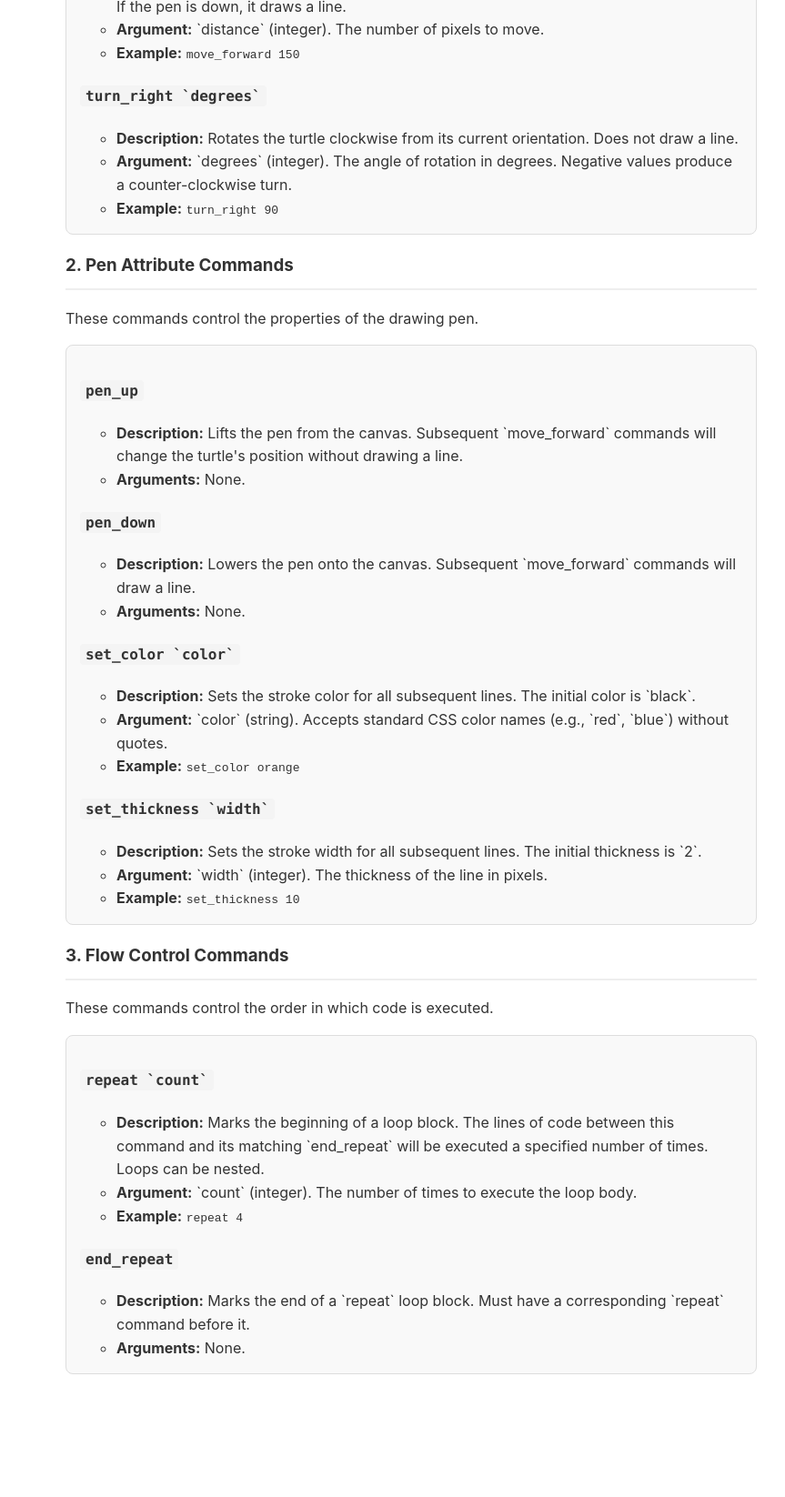
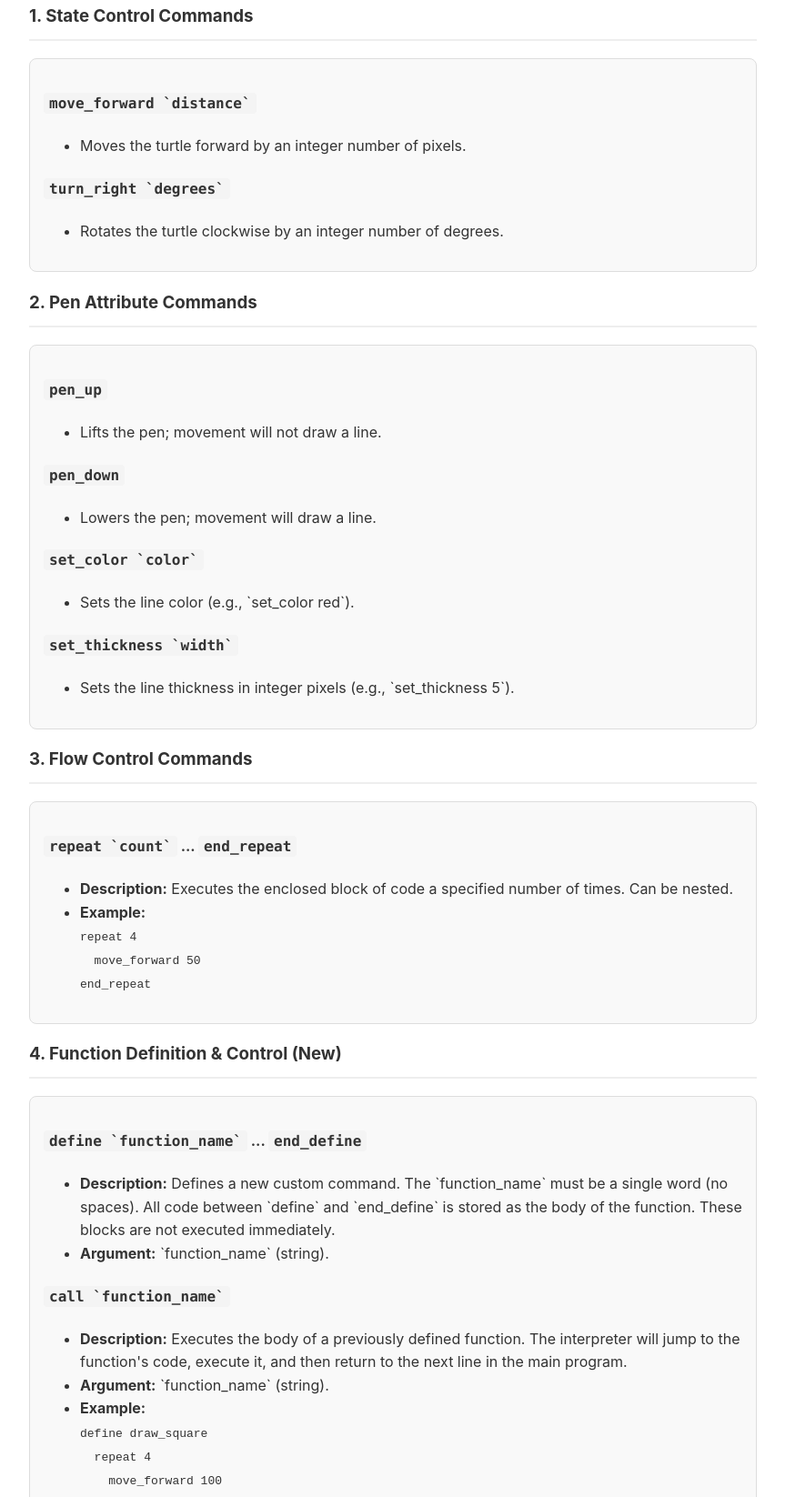
Before and after one commit to zimzero12/zimzero12.github.io, a plain HTML site: page documentation.html in a window 1280 px wide. Shown: the part 1154-2800 px from the top of the page at 91% size, without its empty margins (8-871 px from the left). Before the commit the page ends 2705 px from the top, so only its background shows below. Drawn offline with Linux system fonts and the light colour scheme.

Commit message:
Update documentation.html

```diff
--- a/documentation.html
+++ b/documentation.html
@@ -42,7 +42,7 @@
     </style>
 </head>
 <body>
-        <h1>Welcome to EchoDraw!</h1>
+            <h1>Welcome to EchoDraw!</h1>
     <p>
         This is the instruction manual for EchoDraw. It contains a guide for beginners and a full language specification for experts.
     </p>
@@ -54,86 +54,74 @@
 
     <h3>The Main Buttons</h3>
     <div class="example-box">
-        <p><span class="button-name run-btn">Run Program</span>: Executes the code in the editor and draws the result on the canvas.</p>
-        <p><span class="button-name save-btn">Save Drawing</span>: Downloads a PNG image of the canvas.</p>
-        <p><span class="button-name share-btn">Share Program</span>: Generates a unique URL that contains the current program, allowing anyone with the link to load, view, and run your code.</p>
+        <p><span class="button-name run-btn">Run Program</span>, <span class="button-name save-btn">Save Drawing</span>, and <span class="button-name share-btn">Share Program</span>: These buttons let you run your code, save your art as an image, and create a special link to share your program with anyone.</p>
     </div>
 
-    <h3>How to Create</h3>
-    <ol>
-        <li><strong>The Visual Way:</strong> Drag and drop blocks. The text code will be automatically generated in the Code Editor.</li>
-        <li><strong>The Pro Way:</strong> Type commands directly into the Code Editor. This gives you full control.</li>
-    ol>
+    <h3>The Blocks Reference</h3>
+    <div class="example-box">
+        <h4>Drawing & Artist Blocks</h4>
+        <p>Use blocks like <span class="block-name">move forward</span>, <span class="block-name">turn right</span>, <span class="block-name">set color</span>, and <span class="block-name">pen up/down</span> to control the turtle and create your art.</p>
+
+        <h4>Logic Blocks</h4>
+        <p>The <span class="block-name">repeat</span> block is great for drawing shapes that have repeating sides, like squares or stars.</p>
+
+        <h4>My Blocks (New!)</h4>
+        <p>This is the most powerful feature! In the "My Blocks" category, you can click "Make a Block" to invent your own commands. If you have a set of blocks you use all the time (like drawing a square), you can give it a name like "draw_square". A new <span class="block-name">draw_square</span> block will appear that you can use anywhere, as many times as you want!</p>
+    </div>
 
     <!-- SECTION 2: LANGUAGE SPECIFICATION -->
 
     <h2>EchoDraw Language Specification</h2>
     <p>
-        EchoDraw is a procedural, imperative, turtle graphics language. The interpreter processes commands line-by-line, from top to bottom. The language is case-sensitive and whitespace-sensitive for command arguments.
+        EchoDraw is a procedural, imperative, turtle graphics language. The interpreter performs a pre-pass to register all function definitions before executing the main program logic line-by-line.
     </p>
 
     <h3>1. State Control Commands</h3>
-    <p>These commands modify the state of the turtle (its position and angle).</p>
     <div class="example-box">
         <h4><span class="block-name">move_forward `distance`</span></h4>
-        <ul>
-            <li><strong>Description:</strong> Moves the turtle forward from its current position in the direction it is facing. If the pen is down, it draws a line.</li>
-            <li><strong>Argument:</strong> `distance` (integer). The number of pixels to move.</li>
-            <li><strong>Example:</strong> <code>move_forward 150</code></li>
-        </ul>
+        <ul><li>Moves the turtle forward by an integer number of pixels.</li></ul>
 
         <h4><span class="block-name">turn_right `degrees`</span></h4>
+        <ul><li>Rotates the turtle clockwise by an integer number of degrees.</li></ul>
+    </div>
+
+    <h3>2. Pen Attribute Commands</h3>
+    <div class="example-box">
+        <h4><span class="block-name">pen_up</span></h4>
+        <ul><li>Lifts the pen; movement will not draw a line.</li></ul>
+
+        <h4><span class="block-name">pen_down</span></h4>
+        <ul><li>Lowers the pen; movement will draw a line.</li></ul>
+
+        <h4><span class="block-name">set_color `color`</span></h4>
+        <ul><li>Sets the line color (e.g., `set_color red`).</li></ul>
+
+        <h4><span class="block-name">set_thickness `width`</span></h4>
+        <ul><li>Sets the line thickness in integer pixels (e.g., `set_thickness 5`).</li></ul>
+    </div>
+
+    <h3>3. Flow Control Commands</h3>
+    <div class="example-box">
+        <h4><span class="block-name">repeat `count`</span> ... <span class="block-name">end_repeat</span></h4>
         <ul>
-            <li><strong>Description:</strong> Rotates the turtle clockwise from its current orientation. Does not draw a line.</li>
-            <li><strong>Argument:</strong> `degrees` (integer). The angle of rotation in degrees. Negative values produce a counter-clockwise turn.</li>
-            <li><strong>Example:</strong> <code>turn_right 90</code></li>
+            <li><strong>Description:</strong> Executes the enclosed block of code a specified number of times. Can be nested.</li>
+            <li><strong>Example:</strong><br><code>repeat 4<br>&nbsp;&nbsp;move_forward 50<br>end_repeat</code></li>
         </ul>
     </div>
 
-    <h3>2. Pen Attribute Commands</h3>
-    <p>These commands control the properties of the drawing pen.</p>
+    <h3>4. Function Definition & Control (New)</h3>
     <div class="example-box">
-        <h4><span class="block-name">pen_up</span></h4>
+        <h4><span class="block-name">define `function_name`</span> ... <span class="block-name">end_define</span></h4>
         <ul>
-            <li><strong>Description:</strong> Lifts the pen from the canvas. Subsequent `move_forward` commands will change the turtle's position without drawing a line.</li>
-            <li><strong>Arguments:</strong> None.</li>
+            <li><strong>Description:</strong> Defines a new custom command. The `function_name` must be a single word (no spaces). All code between `define` and `end_define` is stored as the body of the function. These blocks are not executed immediately.</li>
+            <li><strong>Argument:</strong> `function_name` (string).</li>
         </ul>
 
-        <h4><span class="block-name">pen_down</span></h4>
+        <h4><span class="block-name">call `function_name`</span></h4>
         <ul>
-            <li><strong>Description:</strong> Lowers the pen onto the canvas. Subsequent `move_forward` commands will draw a line.</li>
-            <li><strong>Arguments:</strong> None.</li>
-        </ul>
-
-        <h4><span class="block-name">set_color `color`</span></h4>
-        <ul>
-            <li><strong>Description:</strong> Sets the stroke color for all subsequent lines. The initial color is `black`.</li>
-            <li><strong>Argument:</strong> `color` (string). Accepts standard CSS color names (e.g., `red`, `blue`) without quotes.</li>
-            <li><strong>Example:</strong> <code>set_color orange</code></li>
-        </ul>
-
-        <h4><span class="block-name">set_thickness `width`</span></h4>
-        <ul>
-            <li><strong>Description:</strong> Sets the stroke width for all subsequent lines. The initial thickness is `2`.</li>
-            <li><strong>Argument:</strong> `width` (integer). The thickness of the line in pixels.</li>
-            <li><strong>Example:</strong> <code>set_thickness 10</code></li>
-        </ul>
-    </div>
-
-    <h3>3. Flow Control Commands</h3>
-    <p>These commands control the order in which code is executed.</p>
-    <div class="example-box">
-        <h4><span class="block-name">repeat `count`</span></h4>
-        <ul>
-            <li><strong>Description:</strong> Marks the beginning of a loop block. The lines of code between this command and its matching `end_repeat` will be executed a specified number of times. Loops can be nested.</li>
-            <li><strong>Argument:</strong> `count` (integer). The number of times to execute the loop body.</li>
-            <li><strong>Example:</strong> <code>repeat 4</code></li>
-        </ul>
-
-        <h4><span class="block-name">end_repeat</span></h4>
-        <ul>
-            <li><strong>Description:</strong> Marks the end of a `repeat` loop block. Must have a corresponding `repeat` command before it.</li>
-            <li><strong>Arguments:</strong> None.</li>
+            <li><strong>Description:</strong> Executes the body of a previously defined function. The interpreter will jump to the function's code, execute it, and then return to the next line in the main program.</li>
+            <li><strong>Argument:</strong> `function_name` (string).</li>
+            <li><strong>Example:</strong><br><code>define draw_square<br>&nbsp;&nbsp;repeat 4<br>&nbsp;&nbsp;&nbsp;&nbsp;move_forward 100<br>&nbsp;&nbsp;&nbsp;&nbsp;turn_right 90<br>&nbsp;&nbsp;end_repeat<br>end_define<br><br>call draw_square</code></li>
         </ul>
     </div>
     </body>
```
